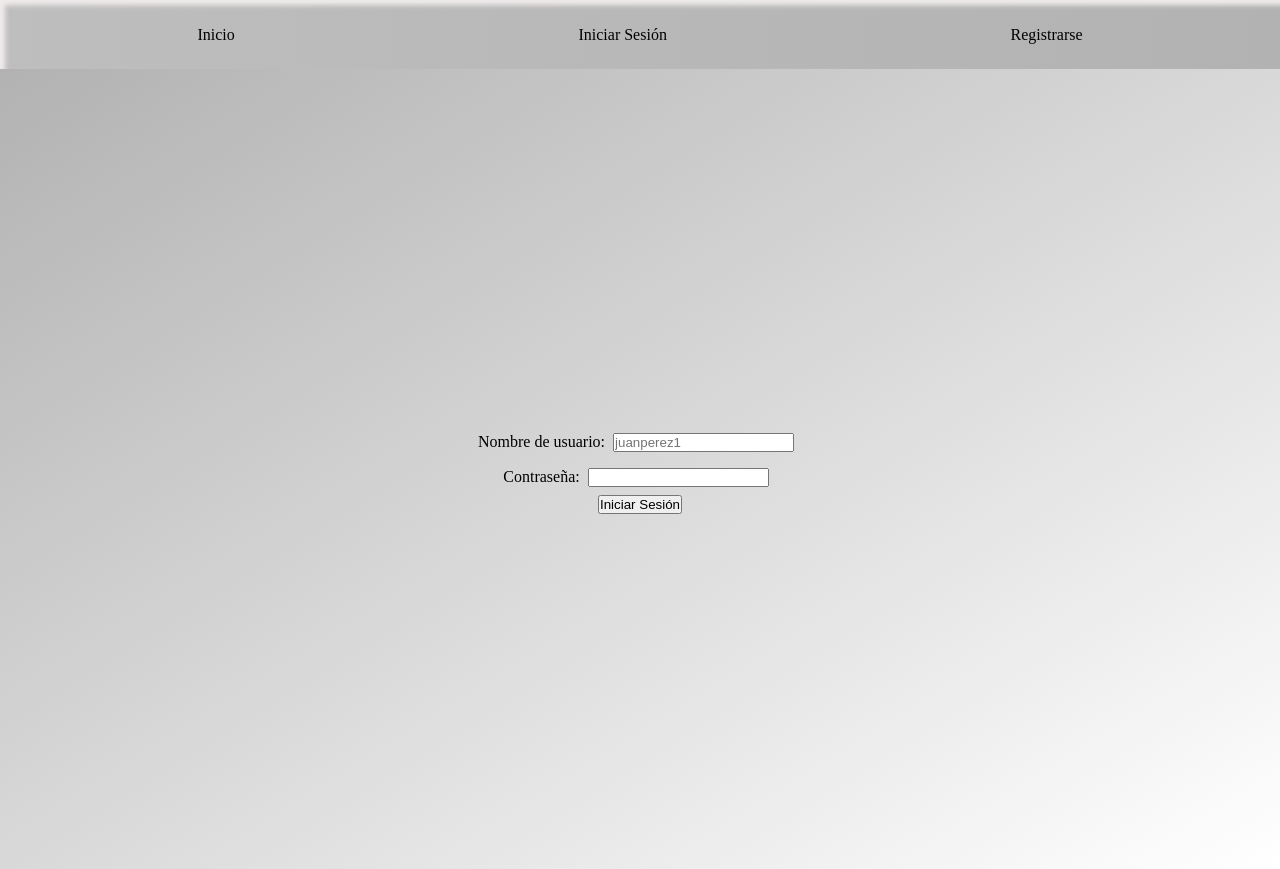
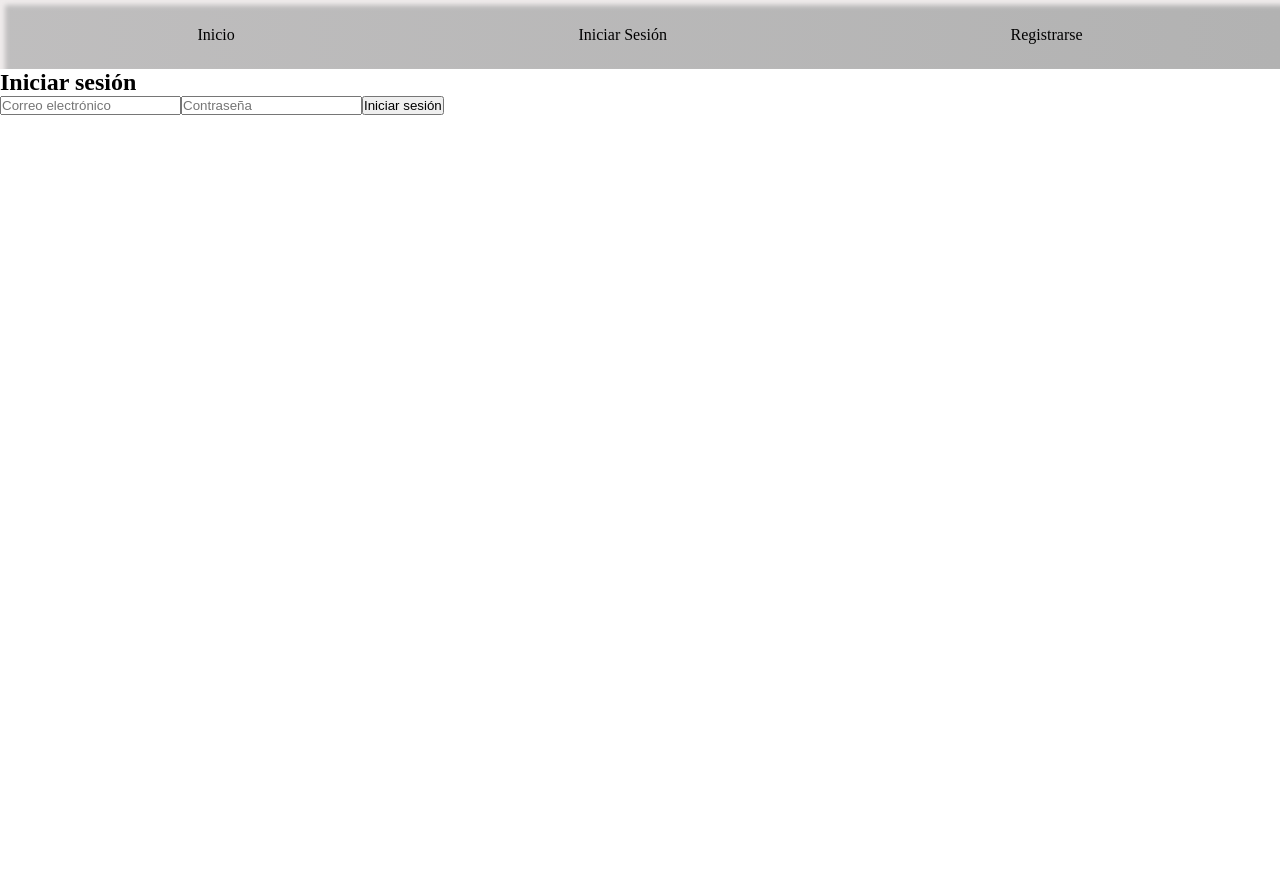
Before and after one commit to TomyRioss/SleekStyles, a React (Vite) app in the folder Final-Proyect/: page /login in a window 1280 px wide. After the commit the page ends 800 px from the top, so only its background shows below. Built offline with nearby package versions, Linux system fonts and the light colour scheme; no server answers.

Commit message:
funcionalidades terminadas

```diff
--- a/Final-Proyect/src/App.jsx
+++ b/Final-Proyect/src/App.jsx
@@ -9,14 +9,10 @@ import {
 import Home from './pages/Home/Home';
 import Register from './pages/Register/Register';
 import Login from './pages/Login/Login';
-import { db } from './config/firebaseConfig';
 
 function App() {
   return (
     <>
-      {console.log('ESTA ES UNA PRUBEA DE LA DATABASE:', db)}
-      {console.log('PRUEBA DE COLECCION:', import.meta.env)}
-
       <Router>
         <NavBar />
         <Routes>
--- a/Final-Proyect/src/components/Home/Products/Products.jsx
+++ b/Final-Proyect/src/components/Home/Products/Products.jsx
@@ -3,7 +3,7 @@ import { db } from '../../../config/firebaseConfig';
 import { collection, getDocs } from 'firebase/firestore';
 
 const Products = () => {
-  const [products, setProducts] = useState([]); // Estado inicial como array
+  const [products, setProducts] = useState([]);
 
   useEffect(() => {
     const fetchProducts = async () => {
@@ -21,7 +21,7 @@ const Products = () => {
 
         console.log('Products List:', productsList);
 
-        setProducts(productsList); // Actualizar el estado con la lista de productos
+        setProducts(productsList);
         console.log('Fetch exitoso', productsList);
       } catch (error) {
         console.log('Error fetching products', error);
--- a/Final-Proyect/src/components/Register/RegisterEmail/RegisterEmail.jsx
+++ /dev/null
@@ -1,12 +0,0 @@
-import React from 'react';
-
-const RegisterEmail = () => {
-  return (
-    <label htmlFor="email">
-      Correo Electrónico:
-      <input type="email" name="email" />
-    </label>
-  );
-};
-
-export default RegisterEmail;
--- a/Final-Proyect/src/components/Register/RegisterName/RegisterName.jsx
+++ /dev/null
@@ -1,12 +0,0 @@
-import React from 'react';
-
-const RegisterName = () => {
-  return (
-    <label htmlFor="name">
-      Nombre de usuario:
-      <input type="text" name="name" />
-    </label>
-  );
-};
-
-export default RegisterName;
--- a/Final-Proyect/src/components/Register/RegisterPassword/RegisterPassword.jsx
+++ /dev/null
@@ -1,12 +0,0 @@
-import React from 'react';
-
-const LoginPassword = () => {
-  return (
-    <label htmlFor="password">
-      Establece una contraseña:
-      <input type="password" name="password" />
-    </label>
-  );
-};
-
-export default LoginPassword;
--- a/Final-Proyect/src/config/firebaseConfig.js
+++ b/Final-Proyect/src/config/firebaseConfig.js
@@ -1,5 +1,6 @@
 import { initializeApp } from 'firebase/app';
 import { getFirestore } from 'firebase/firestore';
+import { getAuth } from 'firebase/auth'; // Agregar Firebase Authentication
 
 const firebaseConfig = {
   apiKey: import.meta.env.VITE_FIREBASE_API_KEY,
@@ -15,5 +16,6 @@ const firebaseConfig = {
 const app = initializeApp(firebaseConfig);
 
 const db = getFirestore(app);
+const auth = getAuth(app);
 
-export { app, db };
+export { app, db, auth };
--- a/Final-Proyect/src/pages/Login/Login.jsx
+++ b/Final-Proyect/src/pages/Login/Login.jsx
@@ -1,15 +1,53 @@
-import React from 'react';
-import LoginName from '../../components/Login/LoginName/LoginName';
-import LoginPassword from '../../components/Login/LoginPassword/LoginPassword';
-import styles from './Login.module.css';
+import React, { useState } from 'react';
+import { getAuth, signInWithEmailAndPassword } from 'firebase/auth';
 
 const Login = () => {
+  const [email, setEmail] = useState('');
+  const [password, setPassword] = useState('');
+  const [message, setMessage] = useState('');
+
+  const handleLogin = async (e) => {
+    e.preventDefault();
+    const auth = getAuth();
+
+    try {
+      const userCredential = await signInWithEmailAndPassword(
+        auth,
+        email,
+        password
+      );
+      const user = userCredential.user;
+
+      setMessage('¡Ya has iniciado sesión!');
+      alert('¡Ya has iniciado sesión!');
+    } catch (error) {
+      setMessage('Credenciales inválidas: ' + error.message);
+      alert('Credenciales inválidas: ' + error.message);
+    }
+  };
+
   return (
-    <form className={styles.loginForm}>
-      <LoginName />
-      <LoginPassword />
-      <button> Iniciar Sesión </button>
-    </form>
+    <div>
+      <h2>Iniciar sesión</h2>
+      <form onSubmit={handleLogin}>
+        <input
+          type="email"
+          value={email}
+          onChange={(e) => setEmail(e.target.value)}
+          placeholder="Correo electrónico"
+          required
+        />
+        <input
+          type="password"
+          value={password}
+          onChange={(e) => setPassword(e.target.value)}
+          placeholder="Contraseña"
+          required
+        />
+        <button type="submit">Iniciar sesión</button>
+      </form>
+      {message && <p>{message}</p>}
+    </div>
   );
 };
 
--- a/Final-Proyect/src/pages/Login/Login.module.css
+++ /dev/null
@@ -1,23 +0,0 @@
-form {
-  display: inline-flex;
-  flex-direction: column;
-  align-items: center;
-  justify-content: center;
-  padding: 1rem;
-}
-
-.loginForm {
-  background: linear-gradient(
-    to bottom right,
-    rgb(0 0 0 / 0.3),
-    rgb(255 255 255 / 0.3)
-  );
-  display: flex;
-  align-items: center;
-  justify-content: center;
-  height: 100vh;
-}
-
-input {
-  margin: 0.5rem;
-}
--- a/Final-Proyect/src/pages/Register/Register.jsx
+++ b/Final-Proyect/src/pages/Register/Register.jsx
@@ -1,18 +1,77 @@
-import React from 'react';
-import RegisterName from '../../components/Register/RegisterName/RegisterName';
-import RegisterEmail from '../../components/Register/RegisterEmail/RegisterEmail';
-import RegisterPassword from '../../components/Register/RegisterPassword/RegisterPassword';
-import styles from './Register.module.css';
+import React, { useState } from 'react';
+import { getAuth, createUserWithEmailAndPassword } from 'firebase/auth';
+import { doc, setDoc, collection } from 'firebase/firestore';
+import { db } from '../../config/firebaseConfig';
 
 const Register = () => {
+  const [firstName, setFirstName] = useState('');
+  const [lastName, setLastName] = useState('');
+  const [email, setEmail] = useState('');
+  const [password, setPassword] = useState('');
+  const [message, setMessage] = useState('');
+
+  const handleRegister = async (e) => {
+    e.preventDefault();
+    const auth = getAuth();
+
+    try {
+      const userCredential = await createUserWithEmailAndPassword(
+        auth,
+        email,
+        password
+      );
+      const user = userCredential.user;
+
+      await setDoc(doc(collection(db, 'users'), user.uid), {
+        firstName,
+        lastName,
+        email: user.email,
+        createdAt: new Date(),
+      });
+
+      setMessage('¡Te has registrado correctamente!');
+      alert('¡Te has registrado correctamente!');
+    } catch (error) {
+      setMessage('Error al registrarse: ' + error.message);
+      alert('Error al registrarse: ' + error.message);
+    }
+  };
+
   return (
-    <div className={styles.formContainer}>
-      <form>
-        <RegisterName />
-        <RegisterEmail />
-        <RegisterPassword />
-        <button id="registerBtn">Registrar</button>
+    <div>
+      <h2>Registro</h2>
+      <form onSubmit={handleRegister}>
+        <input
+          type="text"
+          value={firstName}
+          onChange={(e) => setFirstName(e.target.value)}
+          placeholder="Nombre"
+          required
+        />
+        <input
+          type="text"
+          value={lastName}
+          onChange={(e) => setLastName(e.target.value)}
+          placeholder="Apellido"
+          required
+        />
+        <input
+          type="email"
+          value={email}
+          onChange={(e) => setEmail(e.target.value)}
+          placeholder="Correo electrónico"
+          required
+        />
+        <input
+          type="password"
+          value={password}
+          onChange={(e) => setPassword(e.target.value)}
+          placeholder="Contraseña"
+          required
+        />
+        <button type="submit">Registrar</button>
       </form>
+      {message && <p>{message}</p>}
     </div>
   );
 };
--- a/Final-Proyect/src/pages/Register/Register.module.css
+++ /dev/null
@@ -1,23 +0,0 @@
-form {
-  display: inline-flex;
-  flex-direction: column;
-  align-items: center;
-  justify-content: center;
-  padding: 1rem;
-}
-
-.formContainer {
-  background: linear-gradient(
-    to bottom right,
-    rgb(0 0 0 / 0.3),
-    rgb(255 255 255 / 0.3)
-  );
-  display: flex;
-  align-items: center;
-  justify-content: center;
-  height: 100vh;
-}
-
-input {
-  margin: 0.5rem;
-}
```
